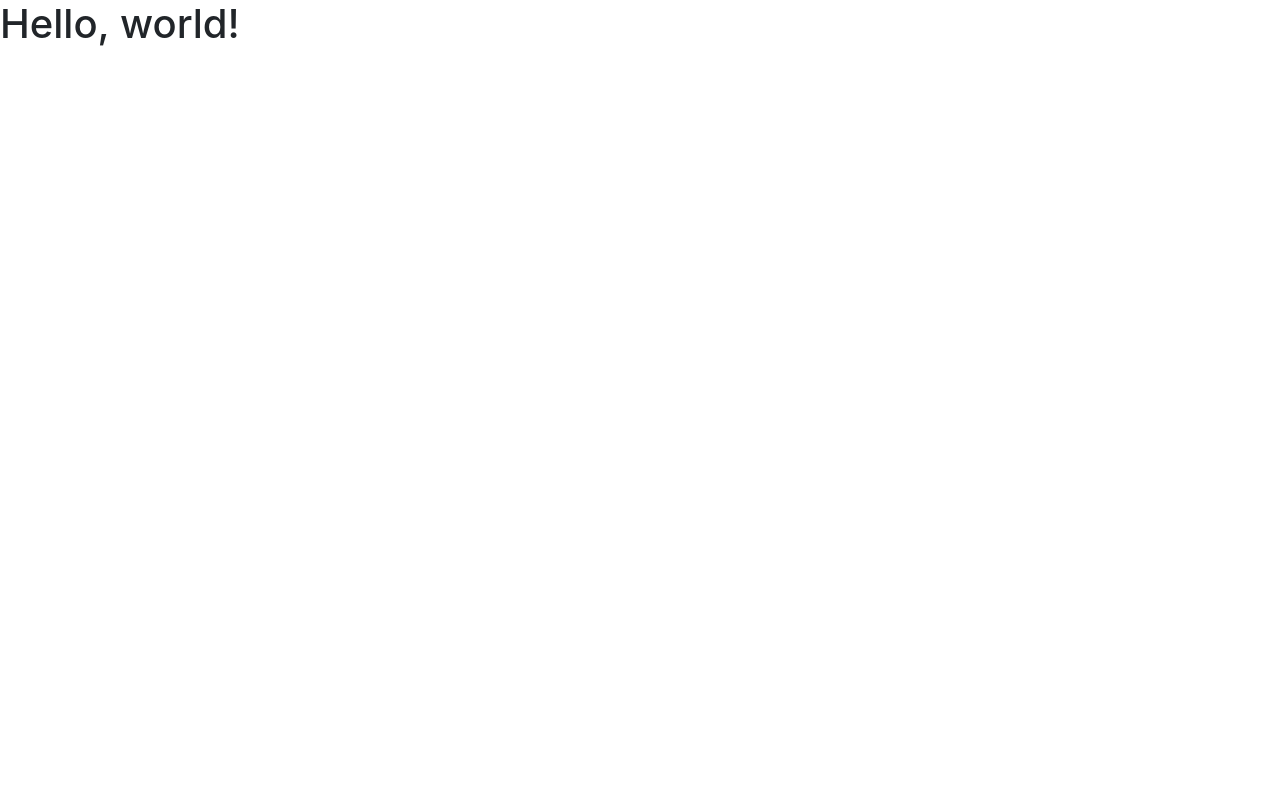
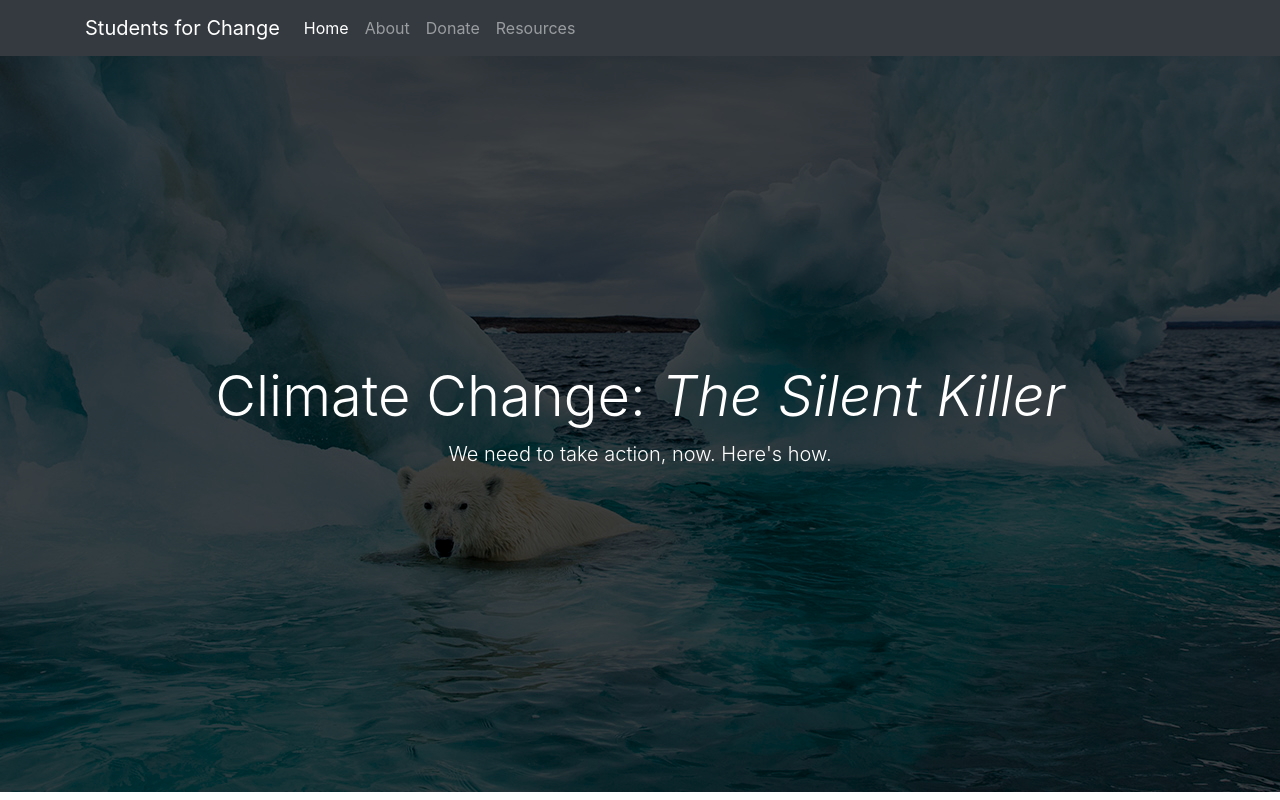
Before and after one commit to andymina/climate-change, a plain HTML site: page index.html in a window 1280 px wide. Drawn offline with nearby package versions, Linux system fonts and the light colour scheme.

Commit message:
Updating homepage

```diff
--- a/index.css
+++ b/index.css
@@ -0,0 +1,8 @@
+.landing {
+	height: 92vh;
+	background: url("./assets/landing.jpg") no-repeat center;
+}
+
+.cover {
+	background: rgba(0, 0, 0, 0.7);
+}
--- a/index.html
+++ b/index.html
@@ -1,5 +1,6 @@
-<!DOCTYPE html>
+<!doctype html>
 <html lang="en">
+
 <head>
 	<!-- Required meta tags -->
 	<meta charset="utf-8">
@@ -7,11 +8,38 @@
 
 	<!-- Bootstrap CSS -->
 	<link rel="stylesheet" href="https://maxcdn.bootstrapcdn.com/bootstrap/4.0.0/css/bootstrap.min.css" integrity="sha384-Gn5384xqQ1aoWXA+058RXPxPg6fy4IWvTNh0E263XmFcJlSAwiGgFAW/dAiS6JXm" crossorigin="anonymous">
+	<link rel="stylesheet" href="./index.css">
 
 	<title>Hello, world!</title>
 </head>
+
 <body>
-    <h1>Hello, world!</h1>
+	<nav class="navbar navbar-expand-lg navbar-dark bg-dark">
+		<div class="container">
+			<a class="navbar-brand" href="index.html">Students for Change</a>
+			<button class="navbar-toggler" type="button" data-toggle="collapse" data-target="#navbarNavAltMarkup" aria-controls="navbarNavAltMarkup" aria-expanded="false" aria-label="Toggle navigation">
+				<span class="navbar-toggler-icon"></span>
+			</button>
+
+			<div class="collapse navbar-collapse">
+				<div class="navbar-nav">
+					<a class="nav-item nav-link active" href="index.html">Home <span class="sr-only">(current)</span></a>
+					<a class="nav-item nav-link" href="about.html">About</a>
+					<a class="nav-item nav-link" href="donate.html">Donate</a>
+					<a class="nav-item nav-link" href="resources.html">Resources</a>
+				</div>
+			</div>
+		</div>
+	</nav>
+
+	<section class="landing">
+		<div class="row h-100 cover">
+			<div class="col-lg-12 my-auto mx-auto">
+				<h1 class="display-4 text-center text-white">Climate Change: <i>The Silent Killer</i></h1>
+				<p class="lead text-center text-white">We need to take action, now. Here's how.</p>
+			</div>
+		</div>
+	</section>
 
 	<!-- Optional JavaScript -->
 	<!-- jQuery first, then Popper.js, then Bootstrap JS -->
@@ -19,4 +47,5 @@
 	<script src="https://cdnjs.cloudflare.com/ajax/libs/popper.js/1.12.9/umd/popper.min.js" integrity="sha384-ApNbgh9B+Y1QKtv3Rn7W3mgPxhU9K/ScQsAP7hUibX39j7fakFPskvXusvfa0b4Q" crossorigin="anonymous"></script>
 	<script src="https://maxcdn.bootstrapcdn.com/bootstrap/4.0.0/js/bootstrap.min.js" integrity="sha384-JZR6Spejh4U02d8jOt6vLEHfe/JQGiRRSQQxSfFWpi1MquVdAyjUar5+76PVCmYl" crossorigin="anonymous"></script>
 </body>
+
 </html>
```
Also changed, not shown: assets/landing.jpg (added). Lines whose indentation alone changed are shown as unchanged.
